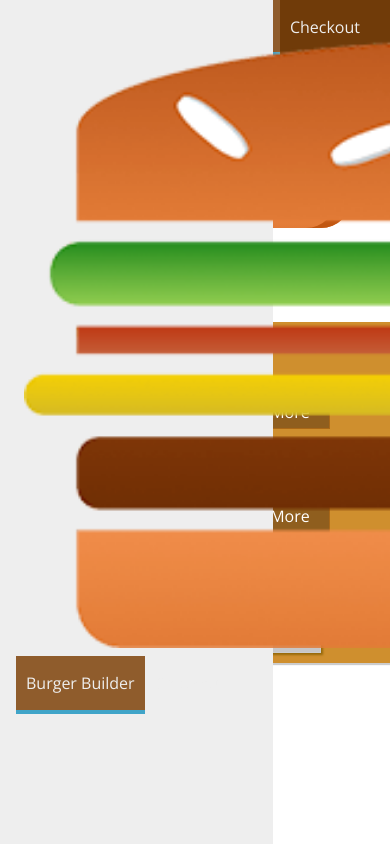
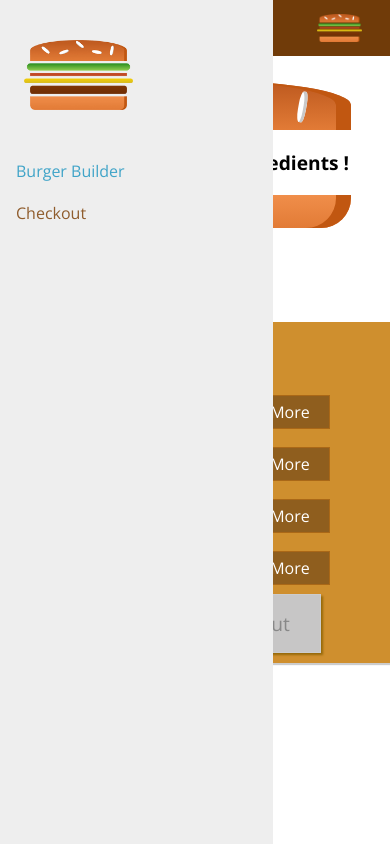
Before and after one commit to QuanNg1996/burger_builder, a React (Create React App) app: page / in a window 390 px wide. Built offline with nearby package versions, Linux system fonts and the light colour scheme.

Commit message:
Responsive Adjustment

```diff
--- a/src/components/Logo/Logo.js
+++ b/src/components/Logo/Logo.js
@@ -3,7 +3,7 @@
 import classes from './Logo.module.css'
 
 const logo = (props) => (
-  <div className={classes.Logo}>
+  <div className={classes.Logo} style={{height: props.height}}>
     <img src={original} alt="Myburger" />
   </div>
 );
--- a/src/components/Logo/Logo.module.css
+++ b/src/components/Logo/Logo.module.css
@@ -1,7 +1,7 @@
 .Logo {
   background-color: transparent;
   padding: 8px;
-  height: 80%;
+  height: 100%;
   box-sizing: border-box;
   border-radius: 5px;
 }
--- a/src/components/Navigation/NavigationItems/NavigationItem/NavigationItem.module.css
+++ b/src/components/Navigation/NavigationItems/NavigationItem/NavigationItem.module.css
@@ -1,8 +1,31 @@
+  .NavigationItem {
+    margin: 10px 0;
+    box-sizing: border-box;
+    display: block;
+    width: 100%;
+  }
+
+  .NavigationItem a {
+    color: #8F5C2C;
+    text-decoration: none;
+    width: 100%;
+    box-sizing: border-box;
+    display: block;
+  }
+
+  .NavigationItem a:hover,
+  .NavigationItem a:active,
+  .NavigationItem a.active {
+    color: #40A4C8;
+  }
+
+@media (min-width: 500px) {
   .NavigationItem {
     margin: 0;
     box-sizing: border-box;
     display: flex;
     height: 100%;
+    width: auto;
     align-items: center;
   }
 
@@ -12,8 +35,6 @@
     height: 100%;
     padding: 16px 10px;
     border-bottom: 4px solid transparent;
-  box-sizing: border-box;
-  display: block;
   }
 
   .NavigationItem a:hover,
@@ -23,3 +44,4 @@
     border-bottom: 4px solid #40A4C8;
     color: #eeeeee;
   }
+}
--- a/src/components/Navigation/NavigationItems/NavigationItems.module.css
+++ b/src/components/Navigation/NavigationItems/NavigationItems.module.css
@@ -3,6 +3,13 @@
   padding: 0;
   list-style: none;
   display: flex;
+  flex-flow: column;
   align-items: center;
   height: 100%;
 }
+
+@media (min-width: 500px) {
+  .NavigationItems {
+    flex-flow: row;
+  }
+}
--- a/src/components/Navigation/SideDrawer/SideDrawer.js
+++ b/src/components/Navigation/SideDrawer/SideDrawer.js
@@ -7,7 +7,9 @@
 const sideDrawer = (props) => {
   return (
     <div className={classes.SideDrawer}>
-      <Logo />
+      <div className={classes.Logo}>
+        <Logo/>
+      </div>
       <nav>
         <NavigationItems />
       </nav>
--- a/src/components/Navigation/SideDrawer/SideDrawer.module.css
+++ b/src/components/Navigation/SideDrawer/SideDrawer.module.css
@@ -25,3 +25,8 @@
 .Close {
   transform: translateX(-100%);
 }
+
+.Logo {
+  height: 11%;
+  margin-bottom: 32px;
+}
--- a/src/components/Navigation/Toolbar/Toolbar.js
+++ b/src/components/Navigation/Toolbar/Toolbar.js
@@ -6,8 +6,10 @@
 const toolbar = (props) => (
   <header className={classes.Toolbar}>
     <div>MENU</div>
-    <Logo />
-    <nav>
+    <div className={classes.Logo}>
+      <Logo />
+    </div>
+    <nav className={classes.DesktopOnly}>
       <NavigationItems />
     </nav>
   </header>
--- a/src/components/Navigation/Toolbar/Toolbar.module.css
+++ b/src/components/Navigation/Toolbar/Toolbar.module.css
@@ -16,3 +16,13 @@
 .Toolbar nav {
   height: 100%;
 }
+
+.Logo {
+  height: 80%;
+}
+
+@media (max-width: 499px) {
+  .DesktopOnly {
+    display: none;
+  }
+}
```
Lines whose indentation alone changed are shown as unchanged.
